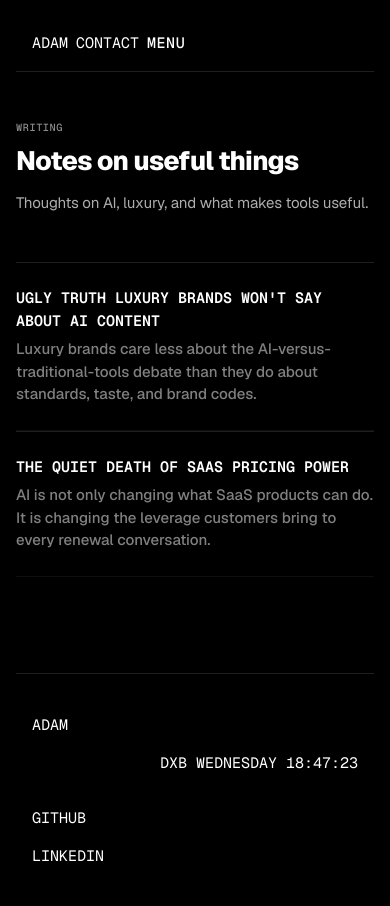
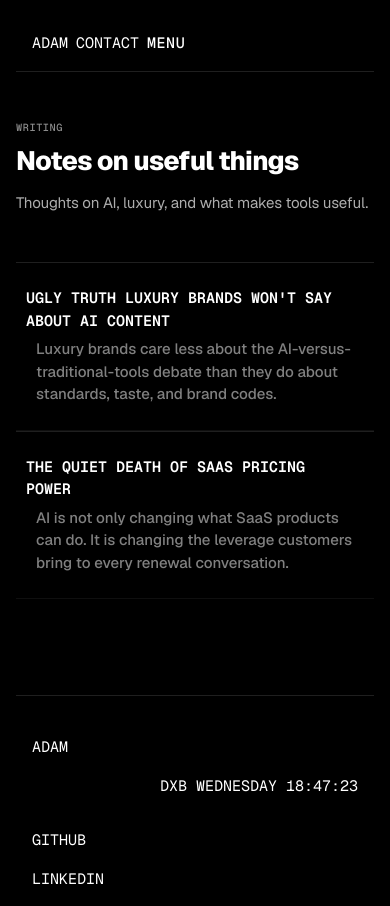
Before and after one commit to AdamJeddy/portfolio, a Next.js app: page /writing in a window 390 px wide. Before the commit the page ends 884 px from the top, so only its background shows below. Built offline with nearby package versions, Linux system fonts and the light colour scheme.

Commit message:
feat: add padding for button and writing list items

```diff
--- a/src/app/globals.css
+++ b/src/app/globals.css
@@ -357,6 +357,7 @@ a.button.large {
   grid-template-columns: 1fr auto;
   gap: var(--char2);
   padding: var(--space-2) 0;
+  padding-left: 10px;
   border-top: 1px solid rgba(var(--white-rgb), 0.12);
   border-bottom: 1px solid rgba(var(--white-rgb), 0.06);
   color: inherit;
@@ -732,6 +733,11 @@ a.button.large {
 .writing-row {
   grid-template-columns: minmax(220px, 0.8fr) minmax(0, 1.2fr) !important;
   align-items: start;
+}
+
+.linelist li .writing-row {
+  padding-inline: var(--char2);
+  padding-left: 10px;
 }
 
 .writing-row-title {
@@ -1143,11 +1149,13 @@ span { font-weight: inherit; }
   .linelist li .line {
     grid-template-columns: minmax(0, 1fr);
     gap: 5.9px;
+    padding-left: 10px;
   }
 
   .linelist li .line > span:last-child {
     justify-self: start;
     text-align: left;
+    padding-left: 10px;
   }
 }
 
```
